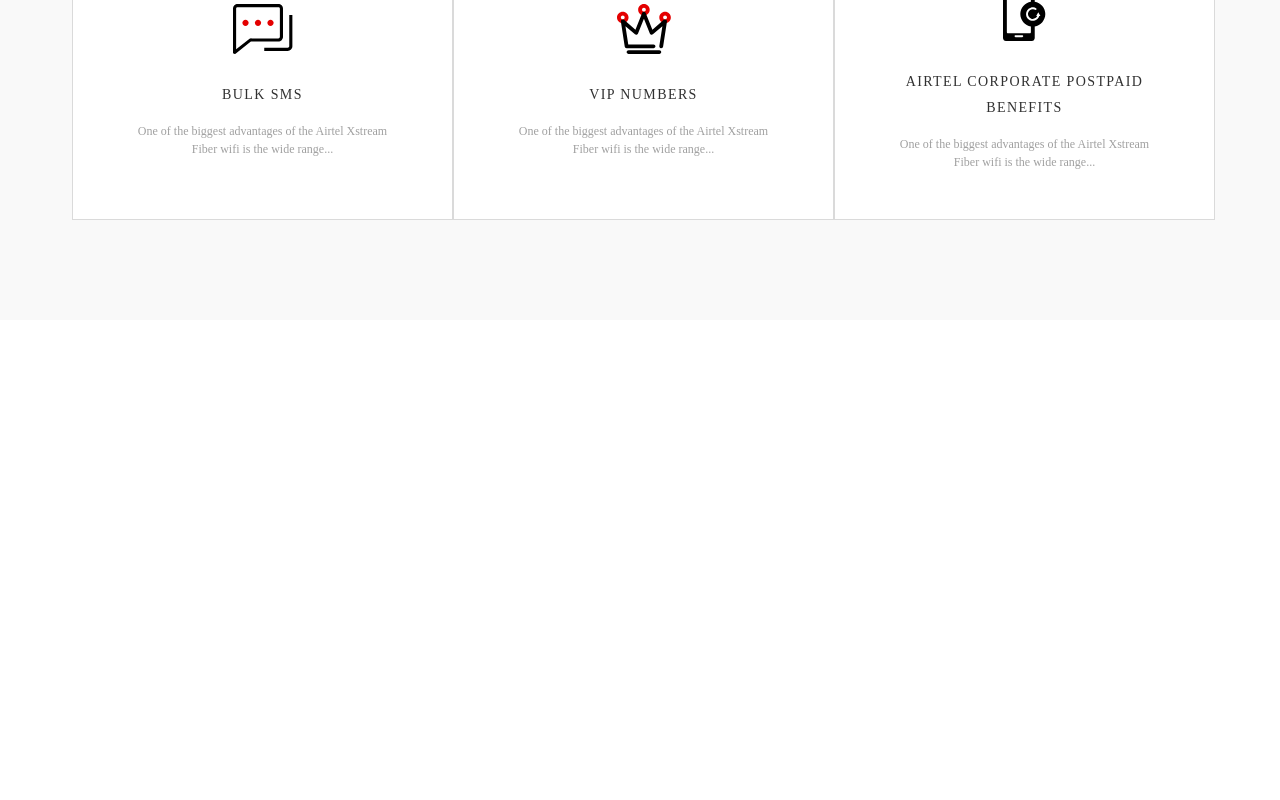
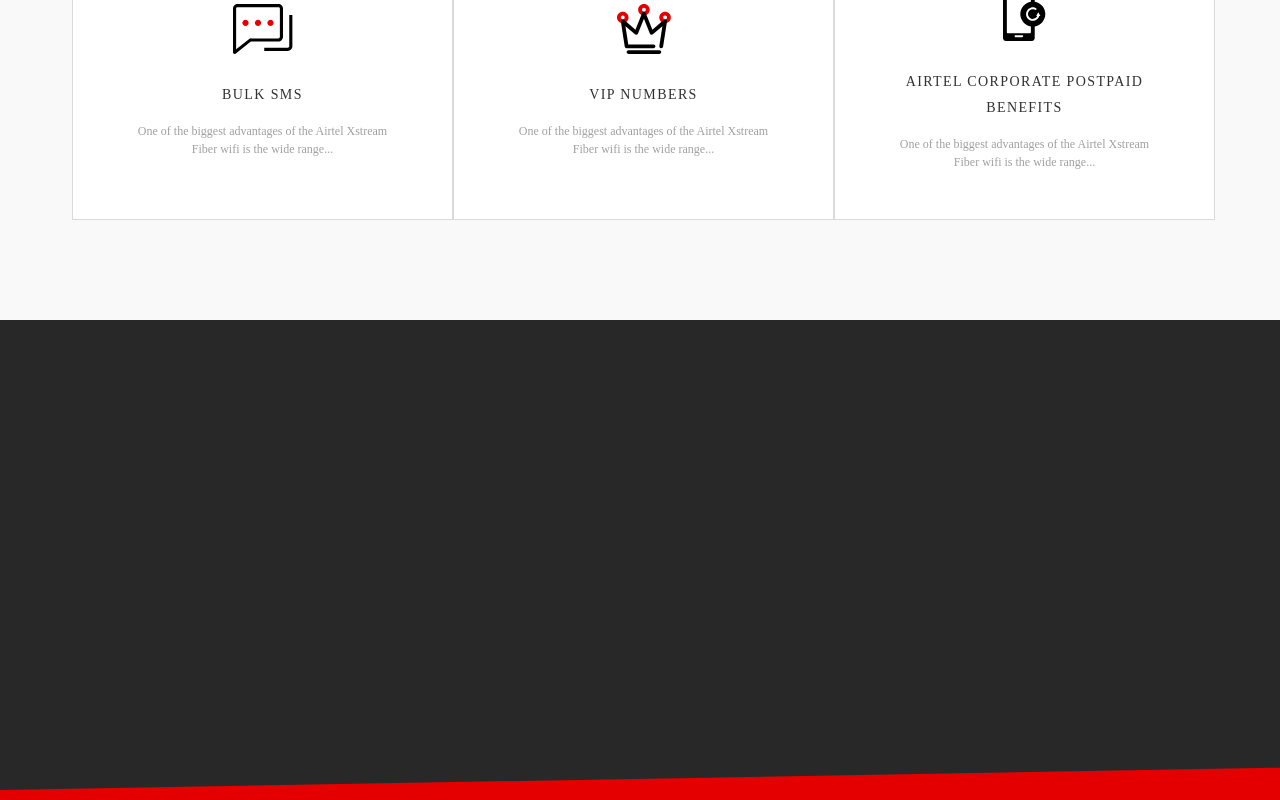
Before and after one commit to Nikhil18-9192/omkar-comms-nuxt, a Nuxt app: page / in a window 1280 px wide. Shown: the part 1684-2484 px from the top of the page. Before the commit the page ends 2004 px from the top, so only its background shows below. Built offline with nearby package versions, Linux system fonts and the light colour scheme.

Commit message:
latest push

```diff
--- a/components/Services.vue
+++ b/components/Services.vue
@@ -56,6 +56,7 @@
       flex-direction: column;
       justify-content: center;
       align-items: center;
+      cursor: pointer;
       img {
         width: 100%;
         height: 50px;
--- /dev/null
+++ b/components/Testimonial.vue
@@ -0,0 +1,30 @@
+<template>
+  <div id="testimonial">
+    <div class="skew"></div>
+  </div>
+</template>
+
+<script>
+export default {}
+</script>
+
+<style lang="scss" scoped>
+#testimonial {
+  position: relative;
+  width: 100%;
+  height: 480px;
+  background: #282828;
+  overflow: hidden;
+  .skew {
+    position: absolute;
+    bottom: -40px;
+    left: 0;
+    width: 100%;
+    height: 50px;
+    background: $primary;
+    transform: skewY(-1deg);
+    transform-origin: bottom left;
+    z-index: 1;
+  }
+}
+</style>
--- a/pages/index.vue
+++ b/pages/index.vue
@@ -2,6 +2,7 @@
   <div class="home-page">
     <Hero />
     <Services />
+    <Testimonial />
   </div>
 </template>
 
```
